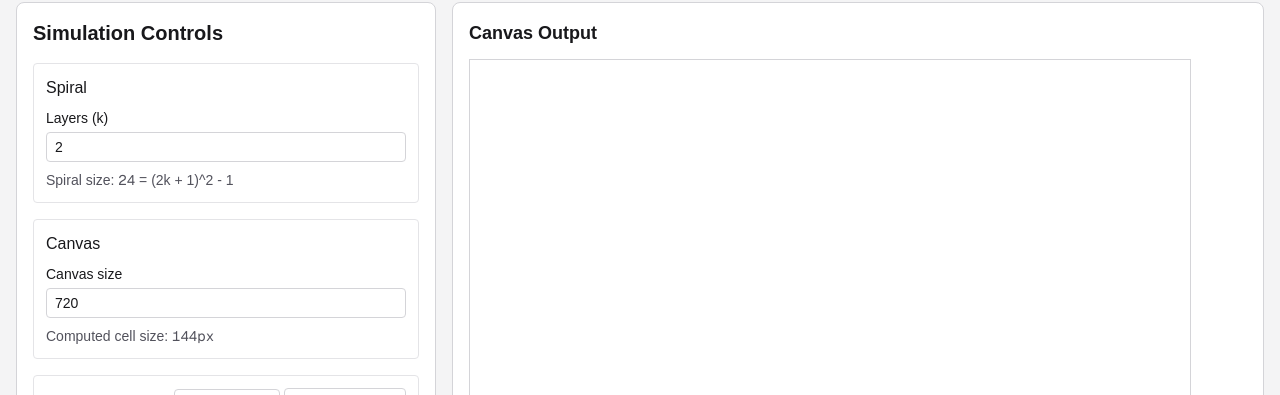
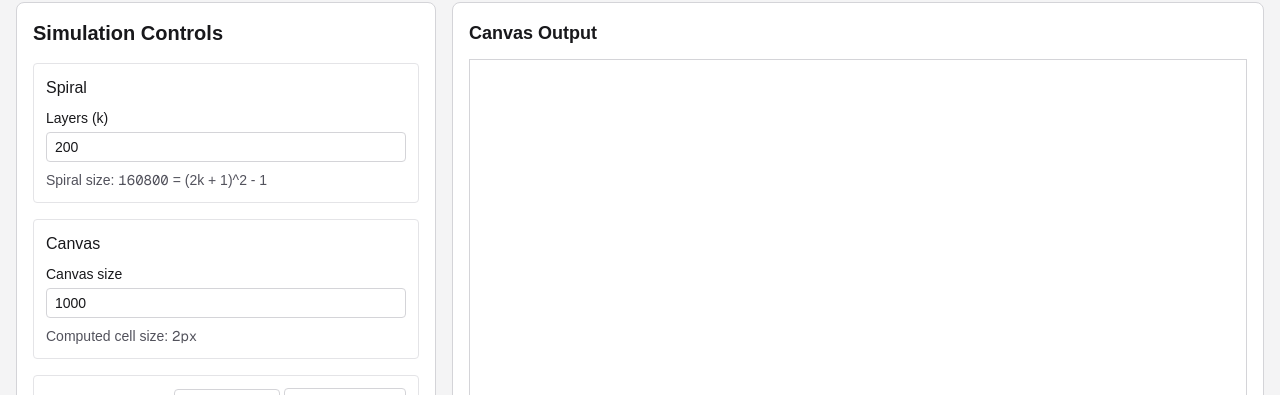
Before and after one commit to motiwalam/sloanes-knights, a Next.js app: page /sloanes-knights/ in a window 1280 px wide. Shown: the part 62-457 px from the top of the page. Built offline with nearby package versions, Linux system fonts and the light colour scheme.

Commit message:
make page more responsive when changing configurations

```diff
--- a/app/page.tsx
+++ b/app/page.tsx
@@ -38,6 +38,8 @@ const DEFAULT_COLORS = [
   "#a855f7",
   "#06b6d4",
 ];
+const DEFAULT_LAYERS = 200;
+const DEFAULT_CANVAS_SIZE = 1000;
 
 let playerIdCounter = 1;
 
@@ -234,17 +236,50 @@ function parseBulkMoveInput(input: string): {
 
 type Pixel = { color: string; position: Vec2d };
 
+function computeCellSize(canvasSize: number, layers: number): number {
+  return Math.max(1, Math.floor(canvasSize / (2 * layers + 1)));
+}
+
+function createInitialPlayers(): EditablePlayer[] {
+  const first = createPresetPlayerDraft([], PLAYER_PRESETS[0]);
+  const second = createPresetPlayerDraft([first], PLAYER_PRESETS[0]);
+  first.avoidPlayerIds = [second.id];
+  second.avoidPlayerIds = [first.id];
+  return [first, second];
+}
+
+function getConfigurationSignature(config: {
+  layers: number;
+  canvasSize: number;
+  players: EditablePlayer[];
+}): string {
+  return JSON.stringify({
+    layers: config.layers,
+    canvasSize: config.canvasSize,
+    players: config.players.map((player) => ({
+      id: player.id,
+      name: player.name,
+      color: player.color,
+      moveSet: player.moveSet,
+      avoidPlayerIds: player.avoidPlayerIds,
+    })),
+  });
+}
+
 export default function Home() {
-  const [layers, setLayers] = useState(2);
-  const [players, setPlayers] = useState<EditablePlayer[]>(() => {
-    const first = createPresetPlayerDraft([], PLAYER_PRESETS[0]);
-    const second = createPresetPlayerDraft([first], PLAYER_PRESETS[0]);
-    first.avoidPlayerIds = [second.id];
-    second.avoidPlayerIds = [first.id];
-    return [first, second];
-  });
-  const [canvasSize, setCanvasSize] = useState(720);
-  const [pixels, setPixels] = useState<Pixel[]>([]);
+  const [layers, setLayers] = useState(DEFAULT_LAYERS);
+  const [players, setPlayers] =
+    useState<EditablePlayer[]>(createInitialPlayers);
+  const [canvasSize, setCanvasSize] = useState(DEFAULT_CANVAS_SIZE);
+  const [renderedPixels, setRenderedPixels] = useState<Pixel[]>([]);
+  const [renderedCanvasSize, setRenderedCanvasSize] =
+    useState(DEFAULT_CANVAS_SIZE);
+  const [renderedCellSize, setRenderedCellSize] = useState(
+    computeCellSize(DEFAULT_CANVAS_SIZE, DEFAULT_LAYERS),
+  );
+  const [renderedConfigSignature, setRenderedConfigSignature] = useState<
+    string | null
+  >(null);
   const [error, setError] = useState<string | null>(null);
   const [bulkMoveModalPlayerId, setBulkMoveModalPlayerId] = useState<
     string | null
@@ -254,9 +289,16 @@ export default function Home() {
 
   const spiralSize = (2 * layers + 1) ** 2 - 1;
   const cellSize = useMemo(
-    () => Math.max(1, Math.floor(canvasSize / (2 * layers + 1))),
+    () => computeCellSize(canvasSize, layers),
     [canvasSize, layers],
   );
+  const currentConfigSignature = useMemo(
+    () => getConfigurationSignature({ layers, canvasSize, players }),
+    [layers, canvasSize, players],
+  );
+  const hasUnrenderedConfigChanges =
+    renderedConfigSignature !== null &&
+    renderedConfigSignature !== currentConfigSignature;
   const isCanvasTooSmall = cellSize * (2 * layers + 1) > canvasSize;
   const bulkMoveTargetPlayer =
     players.find((player) => player.id === bulkMoveModalPlayerId) ?? null;
@@ -290,24 +332,24 @@ export default function Home() {
     const context = canvas.getContext("2d");
     if (!context) return;
 
-    context.clearRect(0, 0, canvasSize, canvasSize);
+    context.clearRect(0, 0, renderedCanvasSize, renderedCanvasSize);
     context.fillStyle = "#ffffff";
-    context.fillRect(0, 0, canvasSize, canvasSize);
+    context.fillRect(0, 0, renderedCanvasSize, renderedCanvasSize);
 
-    const originX = canvasSize / 2;
-    const originY = canvasSize / 2;
+    const originX = renderedCanvasSize / 2;
+    const originY = renderedCanvasSize / 2;
 
-    for (const pixel of pixels) {
+    for (const pixel of renderedPixels) {
       const drawX = Math.round(
-        originX + pixel.position.x * cellSize - cellSize / 2,
+        originX + pixel.position.x * renderedCellSize - renderedCellSize / 2,
       );
       const drawY = Math.round(
-        originY - pixel.position.y * cellSize - cellSize / 2,
+        originY - pixel.position.y * renderedCellSize - renderedCellSize / 2,
       );
       context.fillStyle = pixel.color;
-      context.fillRect(drawX, drawY, cellSize, cellSize);
+      context.fillRect(drawX, drawY, renderedCellSize, renderedCellSize);
     }
-  }, [pixels, canvasSize, cellSize]);
+  }, [renderedPixels, renderedCanvasSize, renderedCellSize]);
 
   function updatePlayer(
     playerId: string,
@@ -365,13 +407,13 @@ export default function Home() {
       if (!Number.isInteger(canvasSize) || canvasSize <= 0) {
         throw new Error("Canvas size must be a positive integer.");
       }
-      console.log(
-        "running simulation with",
-        spiralSize,
-        buildSimulationPlayers(),
-      );
-      const simulation = createSimulation(spiralSize, buildSimulationPlayers());
-      setPixels(getPixels(simulation));
+      const simulationPlayers = buildSimulationPlayers();
+      console.log("running simulation with", spiralSize, simulationPlayers);
+      const simulation = createSimulation(spiralSize, simulationPlayers);
+      setRenderedPixels(getPixels(simulation));
+      setRenderedCanvasSize(canvasSize);
+      setRenderedCellSize(cellSize);
+      setRenderedConfigSignature(currentConfigSignature);
       setError(null);
     } catch (caught) {
       const message =
@@ -900,9 +942,13 @@ export default function Home() {
           <h2 className="mb-3 text-lg font-semibold">Canvas Output</h2>
           <canvas
             ref={canvasRef}
-            width={canvasSize}
-            height={canvasSize}
-            className="max-w-full border border-zinc-300 bg-white"
+            width={renderedCanvasSize}
+            height={renderedCanvasSize}
+            className={`max-w-full border bg-white ${
+              hasUnrenderedConfigChanges
+                ? "border-red-500 border-4"
+                : "border-zinc-300"
+            }`}
           />
         </section>
 
```
